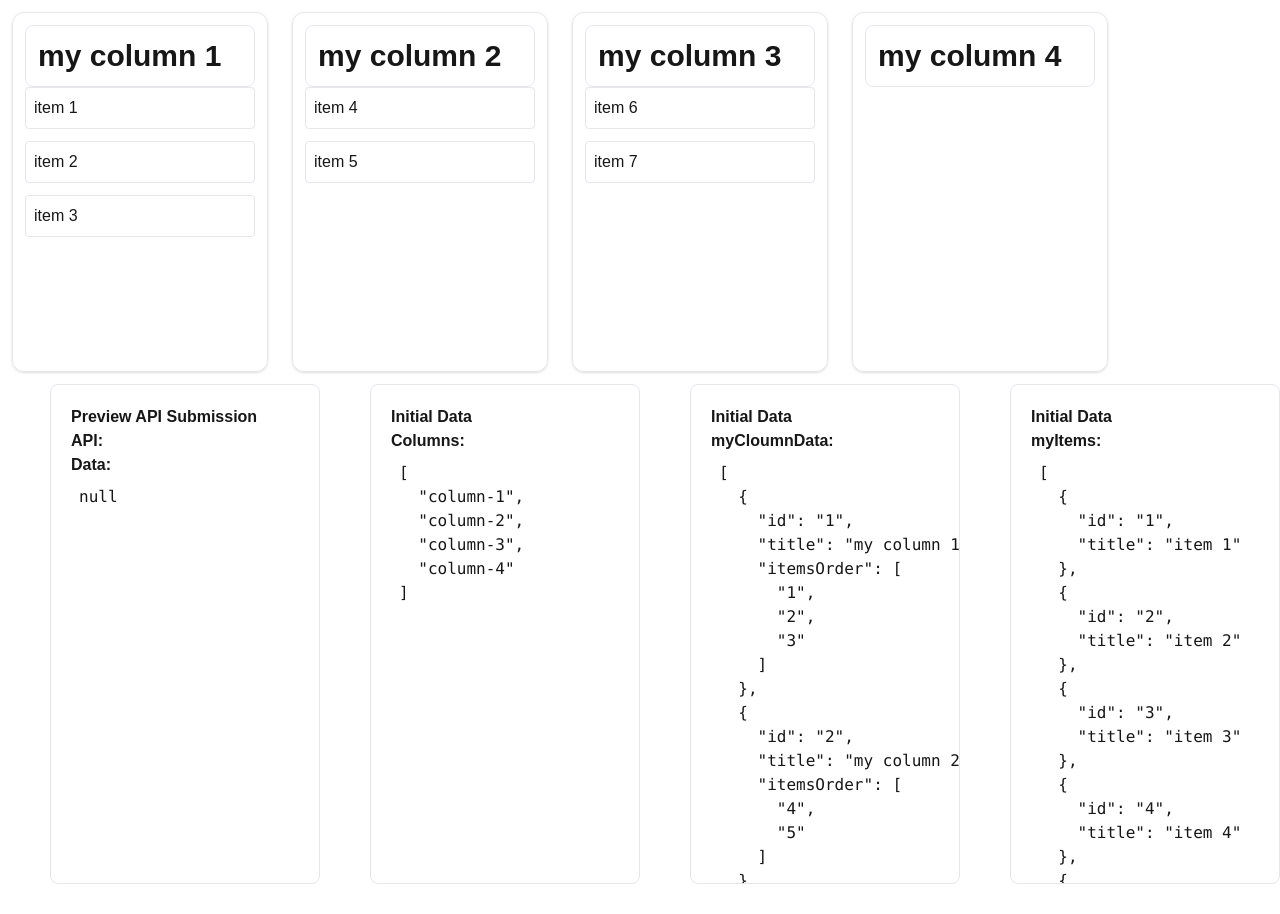
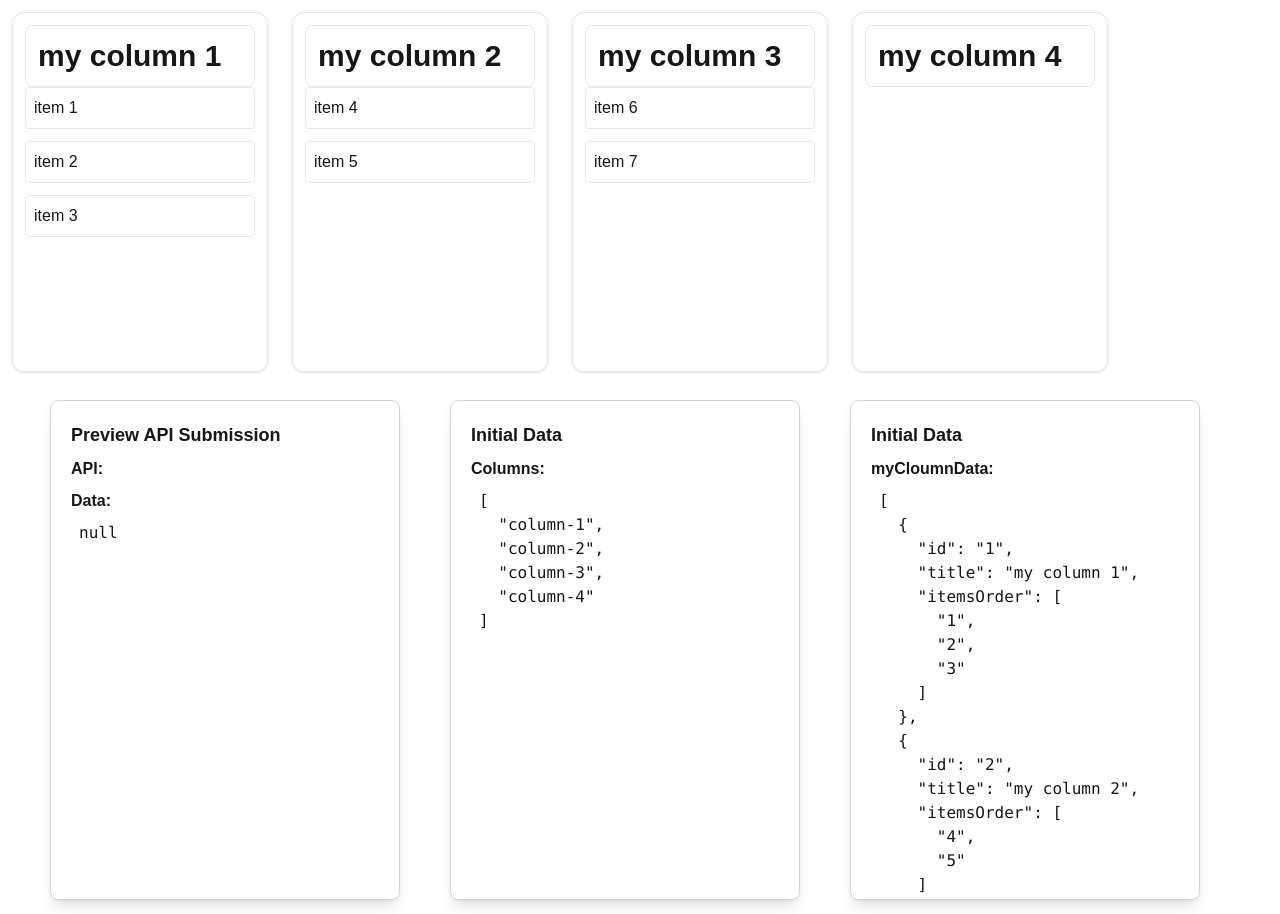
Before and after one commit to Abdur-Shobur/dnd-board, a Next.js app: page / in a window 1280 px wide. Shown: the top 914 px of the page. Before the commit the page ends 884 px from the top, so only its background shows below. Built offline with nearby package versions, Linux system fonts and the light colour scheme.

Commit message:
text update

```diff
--- a/src/components-3/board.tsx
+++ b/src/components-3/board.tsx
@@ -239,7 +239,7 @@ export default function BoardMain2() {
 				</DragDropContext>
 			</div>
 			{/* Preview Section */}
-			<div className="flex">
+			<div className="flex flex-wrap">
 				<div
 					style={{
 						width: '350px',
@@ -248,7 +248,7 @@ export default function BoardMain2() {
 						marginLeft: '50px',
 						padding: '20px',
 					}}
-					className="mt-4 p-4 border border-gray-300 rounded-lg shadow-lg bg-gray-50"
+					className="mt-4 p-4 border border-gray-300 rounded-lg shadow-lg  "
 				>
 					<h2 className="text-lg font-bold">Preview API Submission</h2>
 					<p className="mt-2">
@@ -256,7 +256,7 @@ export default function BoardMain2() {
 					</p>
 					<div className="mt-2">
 						<strong>Data:</strong>
-						<pre className="bg-gray-100 p-2 rounded-md overflow-x-auto">
+						<pre className="  p-2 rounded-md overflow-x-auto">
 							{JSON.stringify(preview.data, null, 2)}
 						</pre>
 					</div>
@@ -269,13 +269,13 @@ export default function BoardMain2() {
 						marginLeft: '50px',
 						padding: '20px',
 					}}
-					className="mt-4 p-4 border border-gray-300 rounded-lg shadow-lg bg-gray-50"
+					className="mt-4 p-4 border border-gray-300 rounded-lg shadow-lg  "
 				>
 					<h2 className="text-lg font-bold">Initial Data</h2>
 
 					<div className="mt-2">
 						<strong>Columns:</strong>
-						<pre className="bg-gray-100 p-2 rounded-md overflow-x-auto">
+						<pre className="  p-2 rounded-md overflow-x-auto">
 							{JSON.stringify(columnsOrder, null, 2)}
 						</pre>
 					</div>
@@ -288,13 +288,13 @@ export default function BoardMain2() {
 						marginLeft: '50px',
 						padding: '20px',
 					}}
-					className="mt-4 p-4 border border-gray-300 rounded-lg shadow-lg bg-gray-50"
+					className="mt-4 p-4 border border-gray-300 rounded-lg shadow-lg  "
 				>
 					<h2 className="text-lg font-bold">Initial Data</h2>
 
 					<div className="mt-2">
 						<strong>myCloumnData:</strong>
-						<pre className="bg-gray-100 p-2 rounded-md overflow-x-auto">
+						<pre className="  p-2 rounded-md overflow-x-auto">
 							{JSON.stringify(myCloumnData, null, 2)}
 						</pre>
 					</div>
@@ -307,13 +307,13 @@ export default function BoardMain2() {
 						marginLeft: '50px',
 						padding: '20px',
 					}}
-					className="mt-4 p-4 border border-gray-300 rounded-lg shadow-lg bg-gray-50"
+					className="mt-4 p-4 border border-gray-300 rounded-lg shadow-lg  "
 				>
 					<h2 className="text-lg font-bold">Initial Data</h2>
 
 					<div className="mt-2">
 						<strong>myItems:</strong>
-						<pre className="bg-gray-100 p-2 rounded-md overflow-x-auto">
+						<pre className="  p-2 rounded-md overflow-x-auto">
 							{JSON.stringify(myItems, null, 2)}
 						</pre>
 					</div>
--- a/src/components-3/column.tsx
+++ b/src/components-3/column.tsx
@@ -9,7 +9,7 @@ const Column: React.FC<ColumnProps> = ({ itemsOrder, id, ITEMS }) => {
 		<Droppable droppableId={id}>
 			{(provided) => (
 				<div
-					className="min-h-full"
+					className="min-h-[85%]"
 					{...provided.droppableProps}
 					ref={provided.innerRef}
 				>
--- a/tailwind.config.ts
+++ b/tailwind.config.ts
@@ -1,16 +1,17 @@
-import type { Config } from "tailwindcss";
+import type { Config } from 'tailwindcss';
 
 const config: Config = {
 	content: [
-    "./src/pages/**/*.{js,ts,jsx,tsx,mdx}",
-    "./src/components/**/*.{js,ts,jsx,tsx,mdx}",
-    "./src/app/**/*.{js,ts,jsx,tsx,mdx}",
+		'./src/pages/**/*.{js,ts,jsx,tsx,mdx}',
+		'./src/components/**/*.{js,ts,jsx,tsx,mdx}',
+		'./src/app/**/*.{js,ts,jsx,tsx,mdx}',
+		'./src/components-3/**/*.{js,ts,jsx,tsx,mdx}',
 	],
 	theme: {
 		extend: {
 			colors: {
-        background: "var(--background)",
-        foreground: "var(--foreground)",
+				background: 'var(--background)',
+				foreground: 'var(--foreground)',
 			},
 		},
 	},
```
Lines whose indentation alone changed are shown as unchanged.
